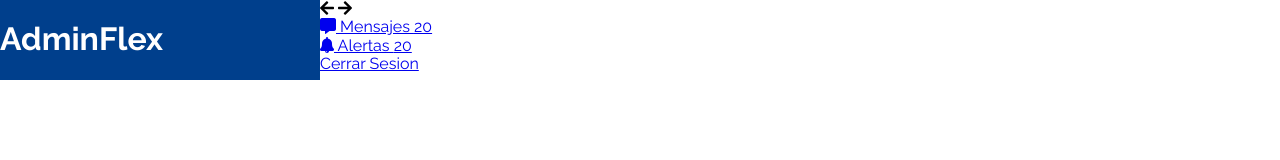
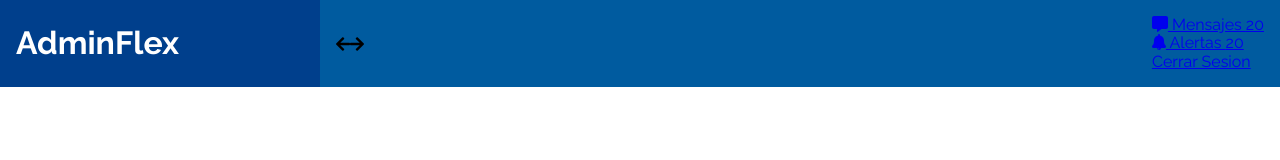
Before and after one commit to jlferrete/AdminFlex, a website: page index.html in a window 1280 px wide. Drawn offline with nearby package versions, Linux system fonts and the light colour scheme.

Commit message:
Styled superior nav

```diff
--- a/scss/_custom.scss
+++ b/scss/_custom.scss
@@ -40,8 +40,12 @@ img {
             flex: 0 0 20rem;
         }
         background-color: $secundario;
+        padding: 1rem;
+        display: flex;
+        align-items: center;
         h1 {
             color: $blanco;
+            margin: 0;
         }
         .escritorio {
             display: none;
@@ -57,6 +61,18 @@ img {
     }
 }
 
+.barra {
+    display: flex;
+    justify-content: space-between;
+    flex: 1;
+    background-color: $primario;
+    padding: 1rem;
+    .menu-izquierdo {
+        display: flex;
+        align-items: center;
+    }
+}
+
 .contenedor-principal {
     flex: 1;
 }
```
Also changed, not shown: css/app.css.
